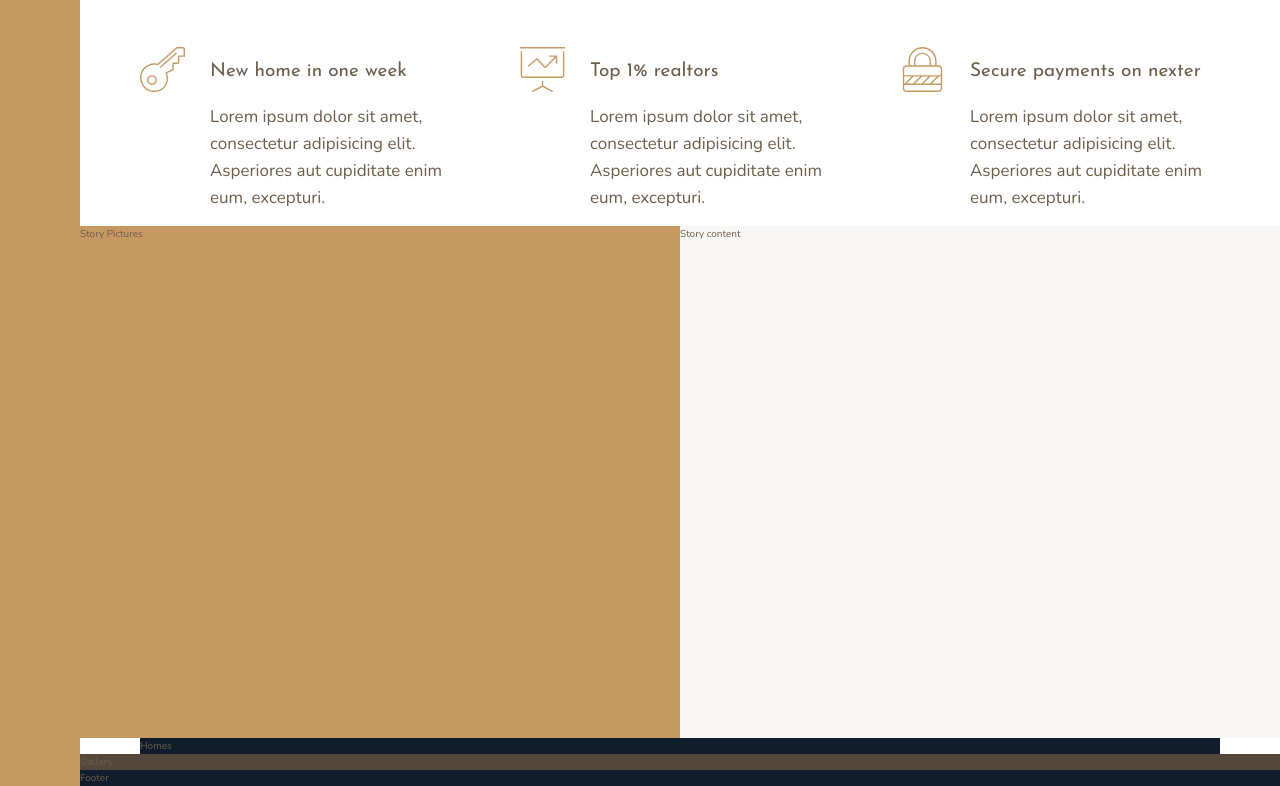
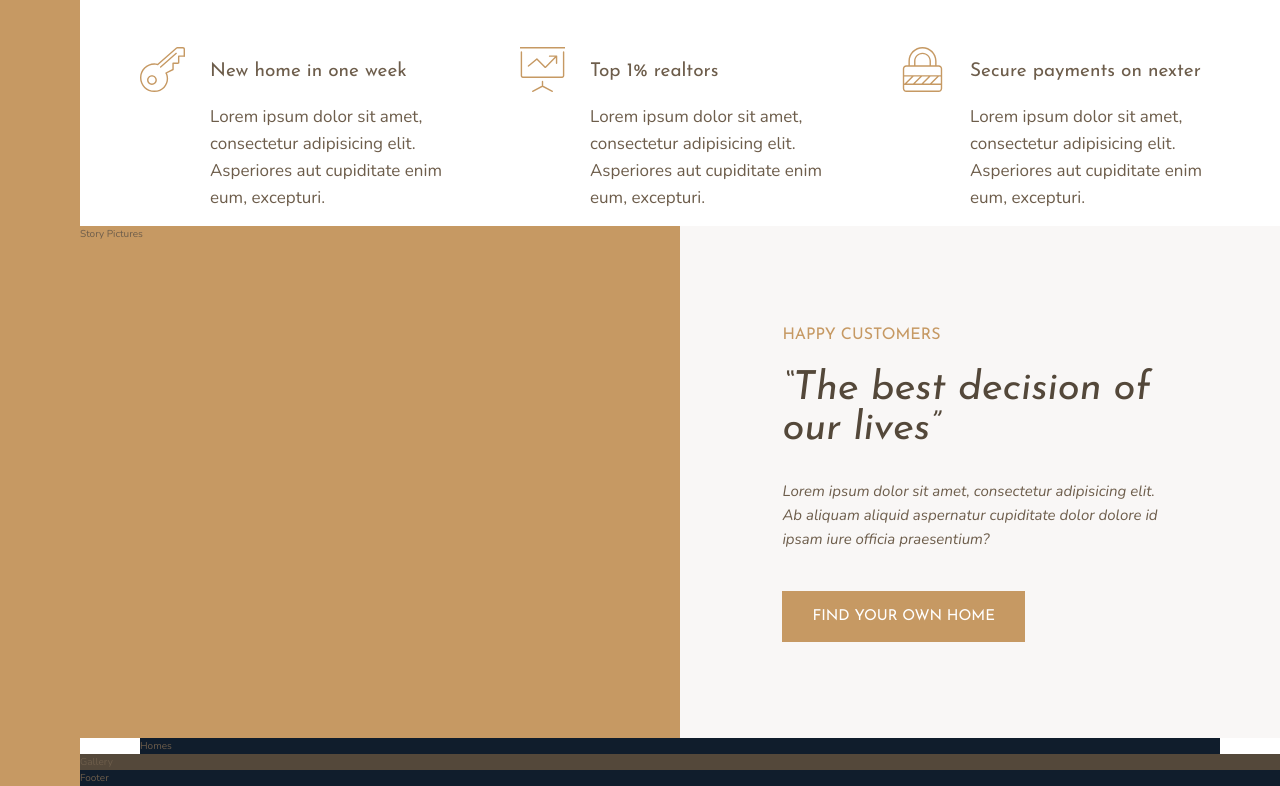
Before and after one commit to Belchenkov/nexter, a website: page index.html in a window 1280 px wide. Shown: the part 812-1598 px from the top of the page. Drawn offline with nearby package versions, Linux system fonts and the light colour scheme; files that its build step writes are made by us from their sources.

Commit message:
Story Section: headings & button

```diff
--- a/index.html
+++ b/index.html
@@ -92,7 +92,13 @@
         </div>
 
         <div class="story__content">
-            Story content
+            <h3 class="heading-3 mb-sm">Happy Customers</h3>
+            <h2 class="heading-2 heading-2--dark mb-md">&ldquo;The best decision of our lives&rdquo;</h2>
+            <p class="story__text">
+                Lorem ipsum dolor sit amet, consectetur adipisicing elit. Ab aliquam aliquid aspernatur cupiditate
+                dolor dolore id ipsam iure officia praesentium?
+            </p>
+            <button class="btn">Find your own home</button>
         </div>
 
         <section class="homes">
--- a/sass/_features.scss
+++ b/sass/_features.scss
@@ -4,7 +4,7 @@
   grid-template-columns: repeat(auto-fit, minmax(25rem, 1fr));
   margin: 15px 0;
   grid-gap: 6rem;
-  align-items: start;
+  align-items : start;
 }
 
 .feature {
--- a/sass/_story.scss
+++ b/sass/_story.scss
@@ -5,7 +5,17 @@
   }
 
   &__content {
+    display: grid;
+    align-content: center;
+    justify-items: start;
     background-color: $color-grey-light-1;
     grid-column: col-start 5 / full-end;
+    padding: 6rem 8vw;
+  }
+
+  &__text {
+    font-size: 1.5rem;
+    font-style: italic;
+    margin-bottom: 4rem;
   }
 }
--- a/sass/_typography.scss
+++ b/sass/_typography.scss
@@ -9,10 +9,24 @@
 
 .heading-2 {
   @extend %heading;
+  font-size: 4rem;
+  font-style: italic;
+  line-height: 1;
+
+  &--light {
+    color: $color-grey-light-1;
+  }
+
+  &--dark {
+    color: $color-grey-dark-1;
+  }
 }
 
 .heading-3 {
   @extend %heading;
+  font-size: 1.6rem;
+  color: $color-primary;
+  text-transform: uppercase;
 }
 
 .heading-4 {
@@ -27,3 +41,36 @@
     color: $color-grey-dark-1;
   }
 }
+
+.btn {
+  background-color: $color-primary;
+  color: #fff;
+  border: none;
+  border-radius: 0;
+  font-family: $font-display;
+  font-size: 1.5rem;
+  text-transform: uppercase;
+  padding: 1.8rem 3rem;
+  cursor: pointer;
+  transition: all .2s;
+
+  &:hover {
+    background-color: $color-primary-dark;
+  }
+}
+
+.mb-sm {
+  margin-bottom: 2rem;
+}
+
+.mb-md {
+  margin-bottom: 3rem;
+}
+
+.mb-lg {
+  margin-bottom: 4rem;
+}
+
+.mb-hg {
+  margin-bottom: 8rem;
+}
```
